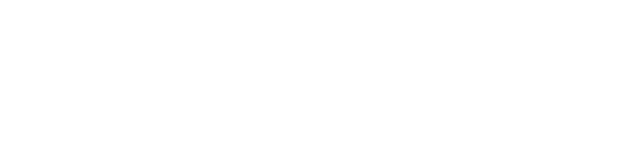
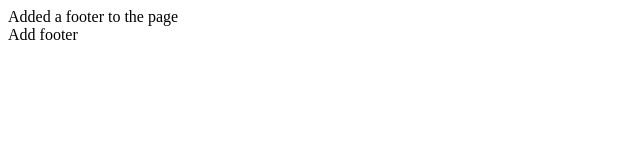
Before and after one commit to abrahy/CWEB11111, a plain HTML site: page index.html in a window 1280 px wide. Shown: the whole page, without its empty margins (0-640 px from the left). Drawn offline with Linux system fonts and the light colour scheme.

Commit message:
added footer

```diff
--- a/index.html
+++ b/index.html
@@ -1,5 +1,12 @@
 <!DOCTYPE html>
-
+<html>
 <header>
     <title>Hello World!</title>
 </header>
+<body>
+Added a footer to the page
+
+
+</body>
+<footer>Add footer</footer>
+</html>
```
